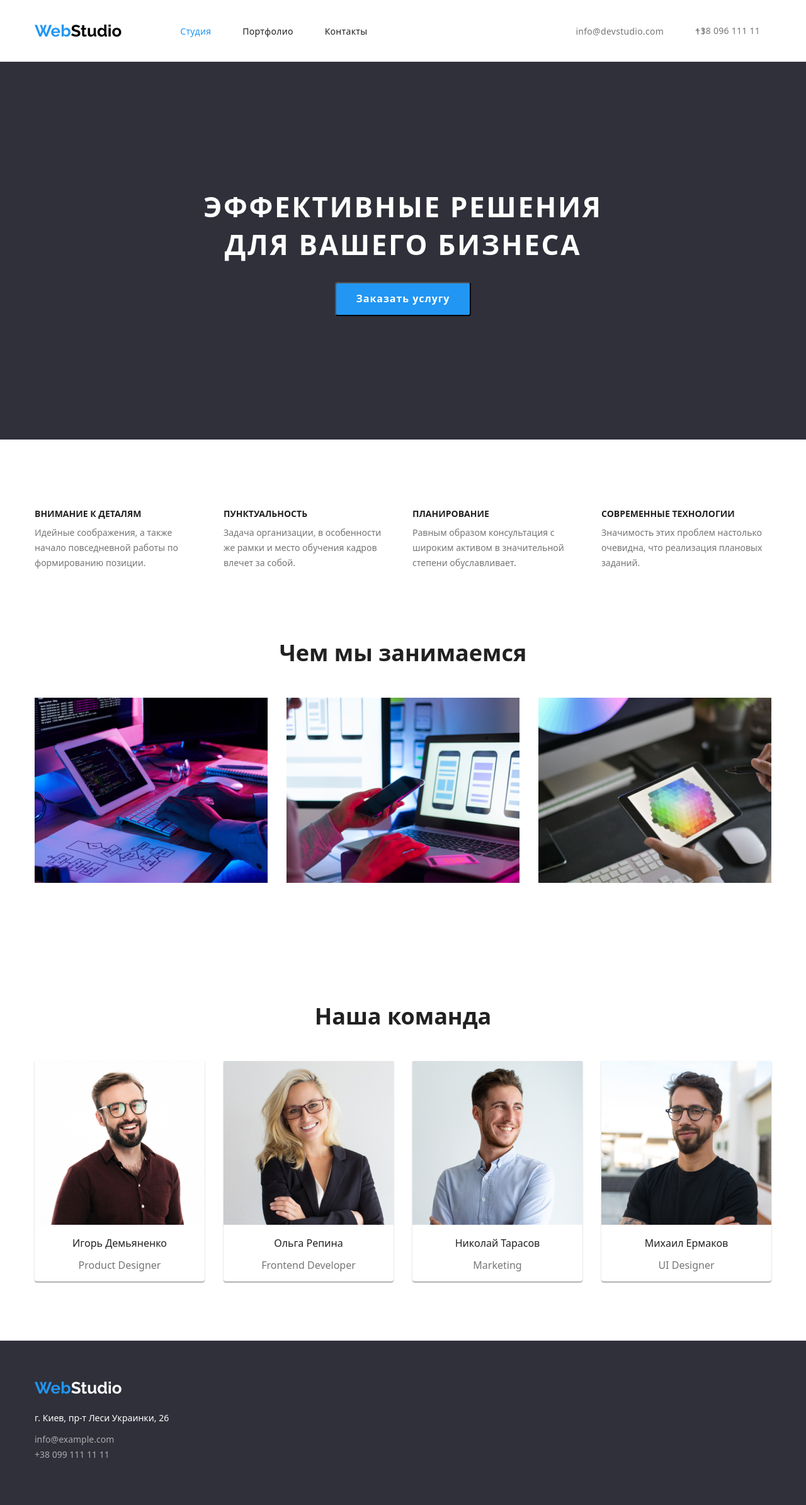
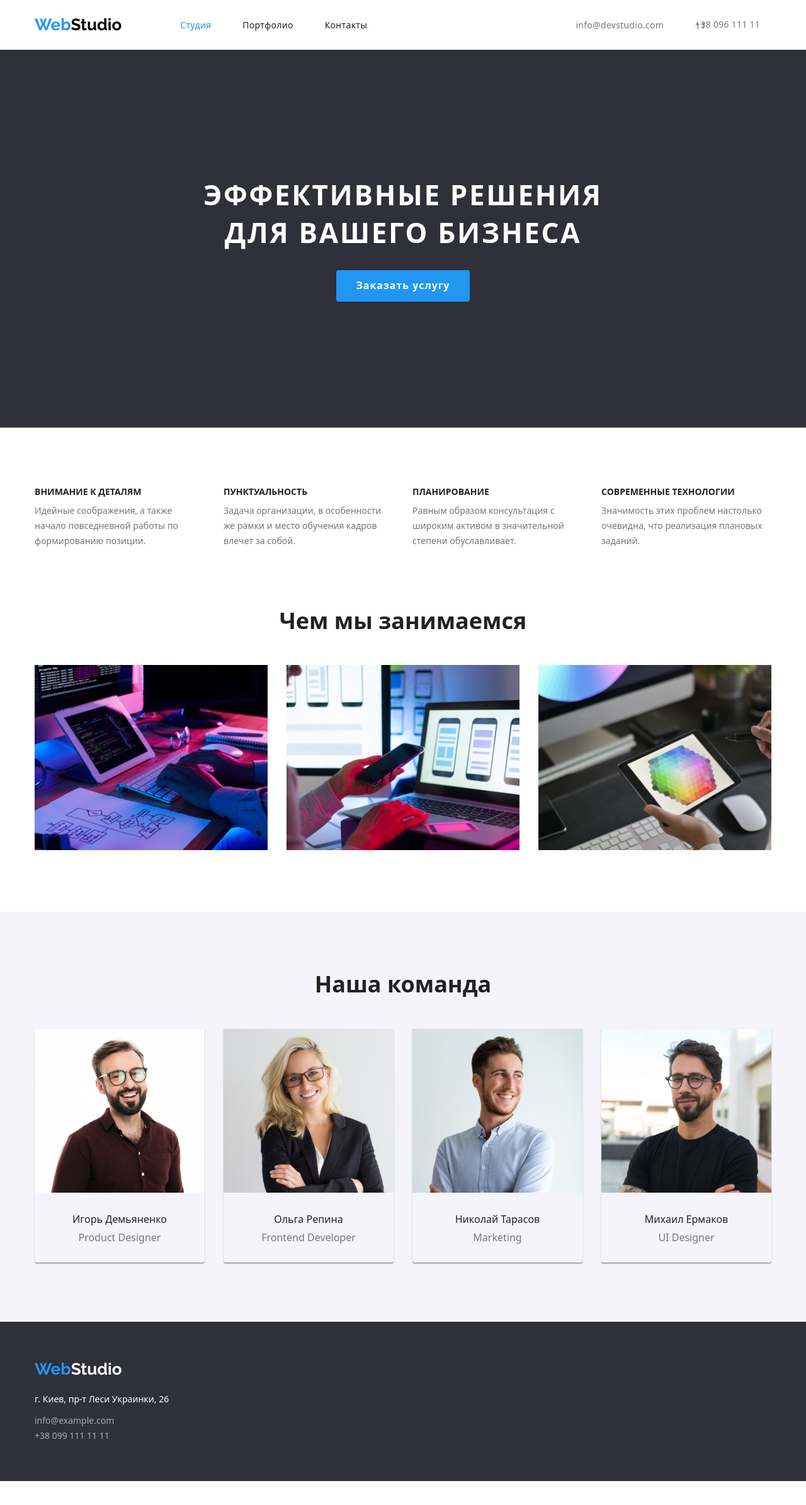
Before and after one commit to Vyacheslav-V2/goit-markup-hw-03, a plain HTML site: page index.html in a window 1280 px wide. Shown: the whole page at 63% size. After the commit the page ends 2352 px from the top, so only its background shows below. Drawn offline with nearby package versions, Linux system fonts and the light colour scheme.

Commit message:
Update styles.css

```diff
--- a/css/styles.css
+++ b/css/styles.css
@@ -45,6 +45,8 @@ a {
   display: flex;
   align-items: center;
   margin-left: 331px;
+  margin-top: 0px;
+  margin-bottom: 0px;
 }
 
 /*BUTTON*/
@@ -58,6 +60,7 @@ a {
   background-color: var(--primery-blue);
   letter-spacing: 0.06em;
   border-radius: 4px;
+  border: 0;
 }
 
 .filter-botton {
@@ -109,7 +112,9 @@ a {
   margin: 0px;
 }
 
-.navigation-list-item:not(:last-child),
+.navigation-list-item:not(:last-child) {
+  margin-right: 50px;
+}
 .contacts-list-item:not(:last-child) {
   margin-right: 50px;
 }
@@ -157,8 +162,9 @@ a {
 /*HERO*/
 .hero {
   margin: auto;
+  margin-bottom: 94px;
   padding-top: 200px;
-  padding-bottom: 210px;
+  padding-bottom: 200px;
   background-color: #2f303a;
   /*background-image: linear-gradient(
       to right,
@@ -166,7 +172,7 @@ a {
       rgba(47, 48, 58, 0.4)
     ),
     url("../img/hero-foto.jpg");*/
-  height: 600px;
+
   max-width: 1600px;
   text-align: center;
 }
@@ -187,8 +193,7 @@ a {
 /*ABOUT*/
 .about,
 .works {
-  padding-top: 94px;
-  padding-bottom: 94px;
+  margin-bottom: 94px;
 }
 
 .about-title {
@@ -196,6 +201,7 @@ a {
 }
 
 .about-list {
+  margin: 0px;
 }
 
 .about-list-item {
@@ -263,6 +269,9 @@ a {
 .team {
   padding-top: 94px;
   padding-bottom: 94px;
+  margin: auto;
+  max-width: 1600px;
+  background-color: #f5f4fa;
 }
 
 .team-title {
@@ -292,6 +301,8 @@ a {
 }
 
 .team-member {
+  margin-top: 30px;
+  margin-bottom: 10px;
   margin-right: auto;
   font-weight: 500;
   font-size: 16px;
@@ -301,6 +312,8 @@ a {
 }
 
 .team-member-discriptin {
+  margin-top: 0px;
+  margin-bottom: 30px;
   font-weight: 400;
   font-size: 16px;
   line-height: 1.19em;
@@ -323,6 +336,7 @@ a {
 }
 
 .logo.footer {
+  margin-bottom: 20px;
   font-family: Raleway;
   font-weight: 700;
   font-size: 26px;
@@ -341,11 +355,12 @@ a {
   line-height: 1.71em;
   color: var(--primery-white);
   margin: 0px;
-  margin-top: 20px;
+  margin-bottom: 10px;
 }
 
 .address-list {
-  margin-top: 10px;
+  margin-top: 0px;
+  margin-bottom: 0px;
   padding: 0px;
 }
 
```
